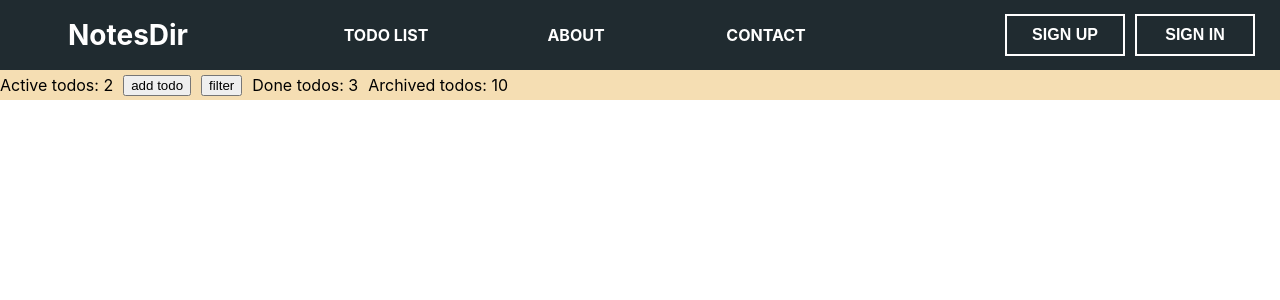
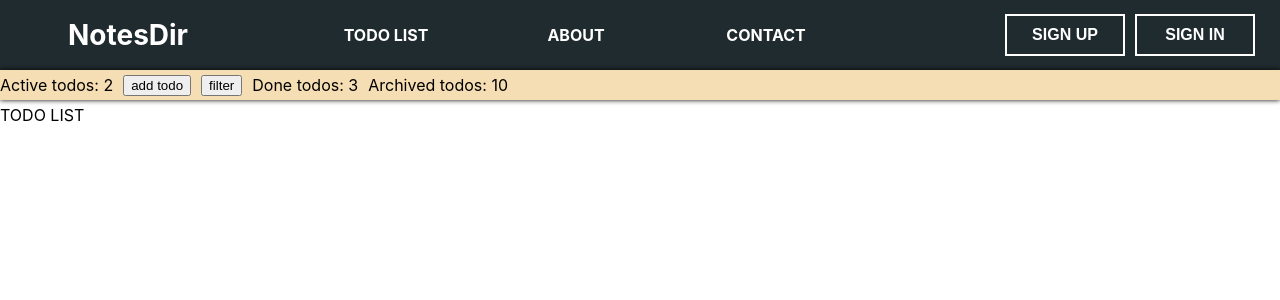
Before and after one commit to ig011/NotesDir, a Next.js app in the folder frontend/: page / in a window 1280 px wide. Shown: the top 300 px of the page. Built offline with nearby package versions, Linux system fonts and the light colour scheme.

Commit message:
Create HomePage

```diff
--- /dev/null
+++ b/frontend/components/Home/TodosContainer/TodosContainer.tsx
@@ -0,0 +1,8 @@
+import React from "react";
+import styles from "./TodosContainer.module.css";
+
+function TodosContainer() {
+  return <div className={styles.container}>TODO LIST</div>;
+}
+
+export default TodosContainer;
--- a/frontend/components/Home/Top-bar/Topbar.module.css
+++ b/frontend/components/Home/Top-bar/Topbar.module.css
@@ -6,4 +6,5 @@
   display: flex;
   align-items: center;
   gap: 10px;
+  box-shadow: 0 0 5px black;
 }
--- a/frontend/pages/index.tsx
+++ b/frontend/pages/index.tsx
@@ -1,11 +1,13 @@
 import React from "react";
 import Topbar from "../components/Home/Top-bar/Topbar";
+import TodosContainer from "../components/Home/TodosContainer/TodosContainer";
 import styles from "../styles/home/Home.module.css";
 
 export default function Home() {
   return (
     <div className={styles.container}>
       <Topbar />
+      <TodosContainer />
     </div>
   );
 }
--- a/frontend/styles/home/Home.module.css
+++ b/frontend/styles/home/Home.module.css
@@ -3,4 +3,7 @@
   padding: 0px;
   min-height: 100vh;
   height: 100vh;
+  display: flex;
+  flex-direction: column;
+  gap: 5px;
 }
```
Also changed, not shown: frontend/components/Home/TodosContainer/TodosContainer.module.css (added).
